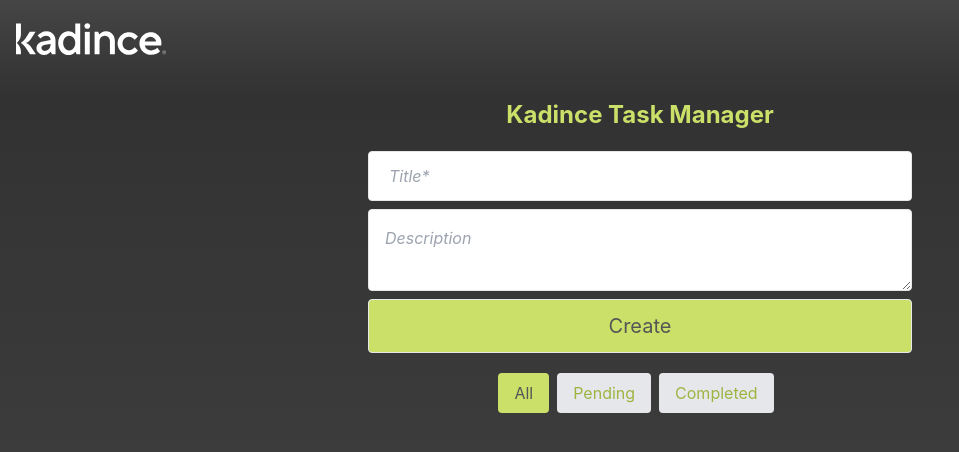
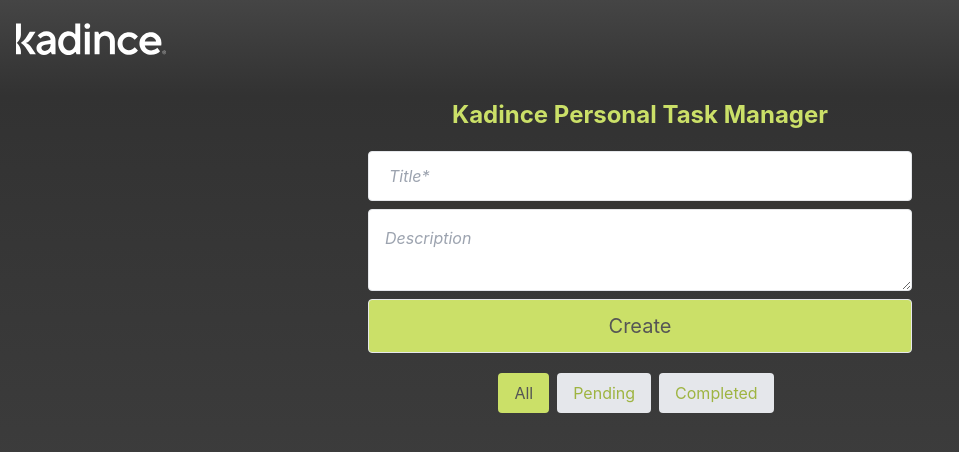
Before and after one commit to 1lucascq/todo-kadince, a React (Create React App) app: page / in a window 1280 px wide. Shown: the top 452 px of the page, without its empty margins (0-959 px from the left). Built offline with nearby package versions, Linux system fonts and the light colour scheme.

Commit message:
chore: change title and enhance code readability

```diff
--- a/src/pages/TodoList.tsx
+++ b/src/pages/TodoList.tsx
@@ -8,18 +8,18 @@
     const [todos, setTodos] = useState<ITodo[]>([]);
     const [activeFilter, setActiveFilter] = useState<TFilter>('All');
 
-	useEffect(() => {
+    useEffect(() => {
         const storedTodos = localStorage.getItem('todos');
         if (storedTodos) {
             setTodos(JSON.parse(storedTodos));
         }
     }, []);
 
-	useEffect(() => {
-		if (todos.length > 0) {
-			localStorage.setItem('todos', JSON.stringify(todos));
-		}
-	}, [todos])
+    useEffect(() => {
+        if (todos.length > 0) {
+            localStorage.setItem('todos', JSON.stringify(todos));
+        }
+    }, [todos]);
 
     function toggleComplete(id: number) {
         setTodos(
@@ -29,10 +29,11 @@
         );
     }
 
-    function addTodo(text: string) {
+    function addTodo(title: string, description: string) {
         const newTodo: ITodo = {
             id: Date.now(),
-            text,
+            title,
+            description,
             completed: false,
         };
         setTodos([newTodo, ...todos]);
@@ -42,18 +43,21 @@
         setTodos(todos.filter((todo) => todo.id !== id));
     }
 
-    function editTodo(id: number, newText: string) {
+    function editTodo(id: number, title: string, description: string) {
         setTodos(
             todos.map((todo) =>
-                todo.id === id ? { ...todo, text: newText } : todo
+                todo.id === id ? { ...todo, title, description } : todo
             )
         );
     }
 
     return (
         <main className="container max-w-xl mx-auto p-4 dark">
-            <h1 data-testid="title" className="text-2xl my-5 font-bold text-center text-kGreen">
-                Kadince Task Manager
+            <h1
+                data-testid="title"
+                className="text-2xl my-5 font-bold text-center text-kGreen"
+            >
+                Kadince Personal Task Manager
             </h1>
             <TodoForm addTodo={addTodo} />
             <FilterButtons
```
